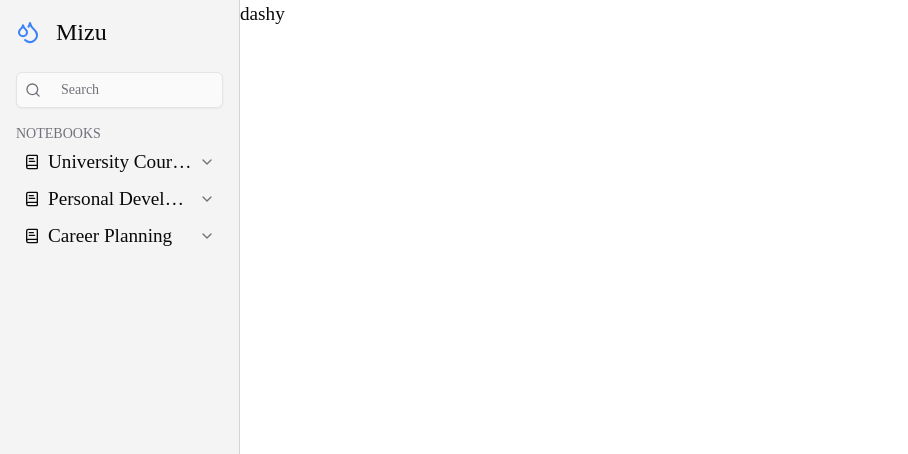
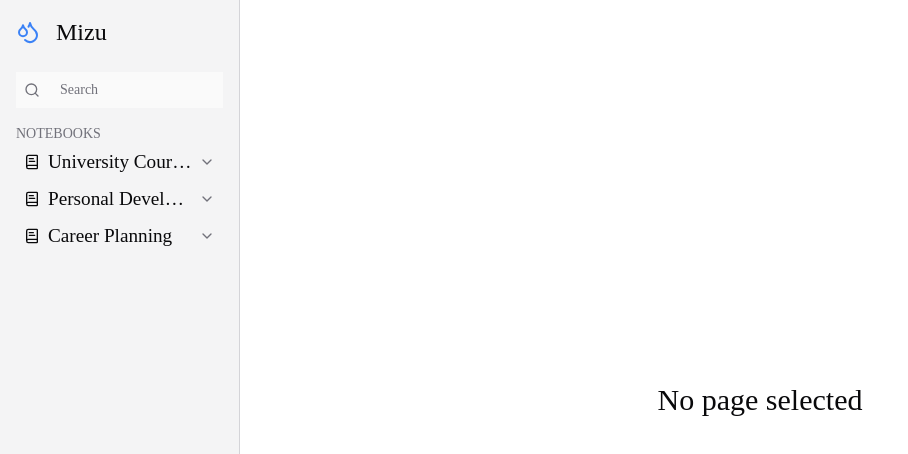
Before and after one commit to zerosicx/convo, a React (Vite) app: page /app in a window 1280 px wide. Shown: the top 454 px of the page, without its empty margins (0-908 px from the left). Built offline with nearby package versions, Linux system fonts and the light colour scheme; a web font is replaced by a local one.

Commit message:
Implemented displaying metadata

```diff
--- a/package.json
+++ b/package.json
@@ -19,8 +19,7 @@
     "clsx": "^2.1.1",
     "react": "^18.3.1",
     "react-dom": "^18.3.1",
-    "tailwind-merge": "^2.5.5",
-    "tailwindcss-animate": "^1.0.7"
+    "tailwind-merge": "^2.5.5"
   },
   "devDependencies": {
     "@eslint/js": "^9.15.0",
@@ -38,6 +37,7 @@
     "postcss": "^8.4.49",
     "react-router-dom": "^7.0.2",
     "tailwindcss": "^3.4.16",
+    "tailwindcss-animate": "^1.0.7",
     "typescript": "~5.6.2",
     "typescript-eslint": "^8.15.0",
     "vite": "^6.0.1"
--- a/src/components/ui/Input.tsx
+++ b/src/components/ui/Input.tsx
@@ -1,18 +1,37 @@
 import { cn } from "@/lib/utils";
+import { cva, VariantProps } from "class-variance-authority";
 import { LucideIcon } from "lucide-react";
 import * as React from "react";
 
-interface InputProps extends React.ComponentProps<"input"> {
+const inputVariants = cva(
+  "flex-1 bg-transparent px-3 py-1 placeholder:text-muted-foreground focus:outline-none focus:ring-0 disabled:cursor-not-allowed disabled:opacity-50",
+  {
+    variants: {
+      variant: {
+        default: "text-base md:text-sm",
+        title: "placeholder:text-4xl text-4xl border-0 border-b-2 border-blue-300 text-blue animate-pulse focus:animate-none"
+      }
+    },
+    defaultVariants: {
+      variant: "default"
+    }
+  }
+)
+
+
+interface InputProps extends React.ComponentProps<"input">, VariantProps<typeof inputVariants> {
+  asChild?: boolean;
   startIcon?: LucideIcon;  // Optional start icon
   endIcon?: LucideIcon;    // Optional end icon
 }
 
 const Input = React.forwardRef<HTMLInputElement, InputProps>(
-  ({ className, type, startIcon: StartIcon, endIcon: EndIcon, ...props }, ref) => {
+  ({ className, variant, type, startIcon: StartIcon, endIcon: EndIcon, ...props }, ref) => {
     return (
       <div
         className={cn(
-          "relative flex h-9 w-full items-center rounded-md border border-input bg-transparent shadow-sm transition-colors focus-within:ring-1 focus-within:ring-ring",
+          "relative flex h-9 w-full items-center",
+          variant === "default" && "rounded-md border border-input bg-transparent shadow-sm transition-colors focus-within:ring-1 focus-within:ring-ring",
           className
         )}
       >
@@ -27,9 +46,9 @@ const Input = React.forwardRef<HTMLInputElement, InputProps>(
         <input
           type={type}
           className={cn(
-            "flex-1 bg-transparent px-3 py-1 text-base placeholder:text-muted-foreground focus:outline-none focus:ring-0 disabled:cursor-not-allowed disabled:opacity-50 md:text-sm",
             StartIcon ? "ml-2" : "",
-            EndIcon ? "mr-2" : ""
+            EndIcon ? "mr-2" : "",
+            inputVariants({ variant }),
           )}
           ref={ref}
           {...props}
@@ -48,4 +67,4 @@ const Input = React.forwardRef<HTMLInputElement, InputProps>(
 
 Input.displayName = "Input";
 
-export { Input };
+export { Input, inputVariants };
--- /dev/null
+++ b/src/components/ui/NoteMeta.tsx
@@ -0,0 +1,64 @@
+import { getCurrentNotebook, getCurrentPage, getCurrentSection } from "@/lib/controller";
+import { useRef, useState } from "react";
+import { redirect, useParams } from "react-router-dom";
+import { Input } from "./Input";
+
+const NoteMeta = () => {
+
+    const [editing, setEditing] = useState<boolean>(false);
+    const inputRef = useRef<HTMLInputElement>(null);
+
+    const params = useParams();
+    const pageId = params.pageId;
+
+    const currentPage = getCurrentPage(pageId as string);
+
+    if (!params.pageId || !currentPage) redirect('/app');
+
+    const [sectionName, notebookName] = (() => {
+        const pathComponents = currentPage?.path.split("/");
+
+        let sectionName, notebookName = undefined;
+
+        if (pathComponents && pathComponents.length >= 3) {
+            sectionName = getCurrentSection(pathComponents[1])?.name;
+            notebookName = getCurrentNotebook(pathComponents[0])?.name;
+        }
+
+        return [sectionName, notebookName]
+    })();
+
+    const handleTitleClick = (event: React.MouseEvent) => {
+        event.stopPropagation();
+        setEditing(true);
+    }
+
+    const handleKeydownEnter = (event: React.KeyboardEvent<HTMLInputElement>) => {
+        if (event.key === "Enter" && inputRef.current) {
+            inputRef.current.blur();
+            setEditing(false);
+        }
+    }
+
+    return (
+        <div className="flex flex-col w-full h-40 items-start p-3">
+            <section>
+                <p>
+                    {
+                        `${notebookName} / ${sectionName} / ${currentPage?.title}`
+                    }
+                </p>
+            </section>
+            <main className="py-4">
+                {
+                    !editing && <h1 className="text-4xl" onClick={handleTitleClick}>{currentPage?.title}</h1>
+                }
+                {
+                    editing && <Input autoFocus ref={inputRef} placeholder={currentPage?.title} onKeyDown={handleKeydownEnter} variant="title" onBlur={() => setEditing(false)} />
+                }
+            </main>
+        </div>
+    )
+}
+
+export default NoteMeta
--- a/src/layouts/MainLayout.tsx
+++ b/src/layouts/MainLayout.tsx
@@ -1,11 +1,11 @@
 import Navigator from '@/components/ui/Navigator'
-import { Outlet } from 'react-router-dom'
+import NotePage from '@/pages/NotePage'
 
 const MainLayout = () => (
     <div className="flex flex-row w-screen items-start">
         <Navigator />
-        <main>
-            <Outlet />
+        <main className="w-full h-screen items-center justify-center">
+            <NotePage />
         </main>
     </div>
 )
--- /dev/null
+++ b/src/lib/controller.ts
@@ -0,0 +1,14 @@
+import { NotebookId, PageId, SectionId } from "./definitions";
+import { notebooks, pages, sections } from "./dummyData";
+
+export const getCurrentNotebook = (notebookId: NotebookId) => {
+  return notebooks.find((n) => n.id === notebookId);
+};
+
+export const getCurrentSection = (sectionId: SectionId) => {
+  return sections.find((s) => s.id === sectionId);
+};
+
+export const getCurrentPage = (pageId: PageId) => {
+  return pages.find((p) => p.id === pageId);
+};
--- a/src/pages/Dashboard.tsx
+++ /dev/null
@@ -1,10 +0,0 @@
-
-const Dashboard = () => {
-    return (
-        <div>
-            dashy
-        </div>
-    )
-}
-
-export default Dashboard
--- /dev/null
+++ b/src/pages/NotePage.tsx
@@ -0,0 +1,21 @@
+import NoteMeta from "@/components/ui/NoteMeta";
+import { useParams } from "react-router-dom";
+
+const NotePage = () => {
+
+    const params = useParams();
+    if (!params.pageId) {
+        return (
+            <div className="w-full h-screen items-center justify-center flex flex-col">
+                <h3 className="text-3xl"> No page selected </h3>
+            </div>
+        )
+    }
+    return (
+        <div>
+            <NoteMeta />
+        </div>
+    )
+}
+
+export default NotePage
--- a/src/routes/AppRouter.tsx
+++ b/src/routes/AppRouter.tsx
@@ -2,10 +2,8 @@ import React from "react";
 import { Outlet, Route, BrowserRouter as Router, Routes } from "react-router-dom";
 
 // Pages
-import Dashboard from "@/pages/Dashboard";
 import ErrorPage from "@/pages/ErrorPage";
 import LandingPage from "@/pages/LandingPage";
-
 
 // Layout
 import MainLayout from "@/layouts/MainLayout";
@@ -19,7 +17,7 @@ const AppRouter: React.FC = () => {
 
                 {/* Application Dashboard */}
                 <Route path="/app" element={<MainLayout />}>
-                    <Route index element={<Dashboard />} />
+                    <Route index element={<Outlet />} />
                     <Route path="notebook/:notebookId" element={<Outlet />} >
                         <Route path="section/:sectionId" element={<Outlet />}>
                             <Route path="page/:pageId" element={<Outlet />} />
```
